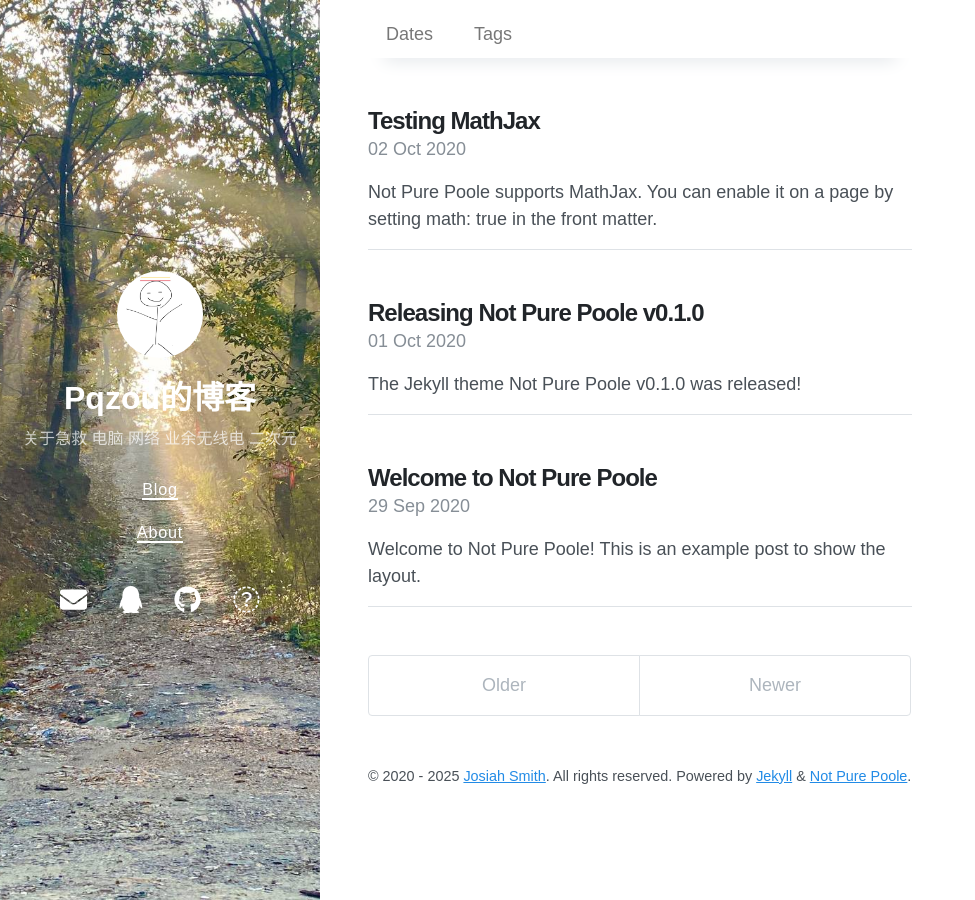
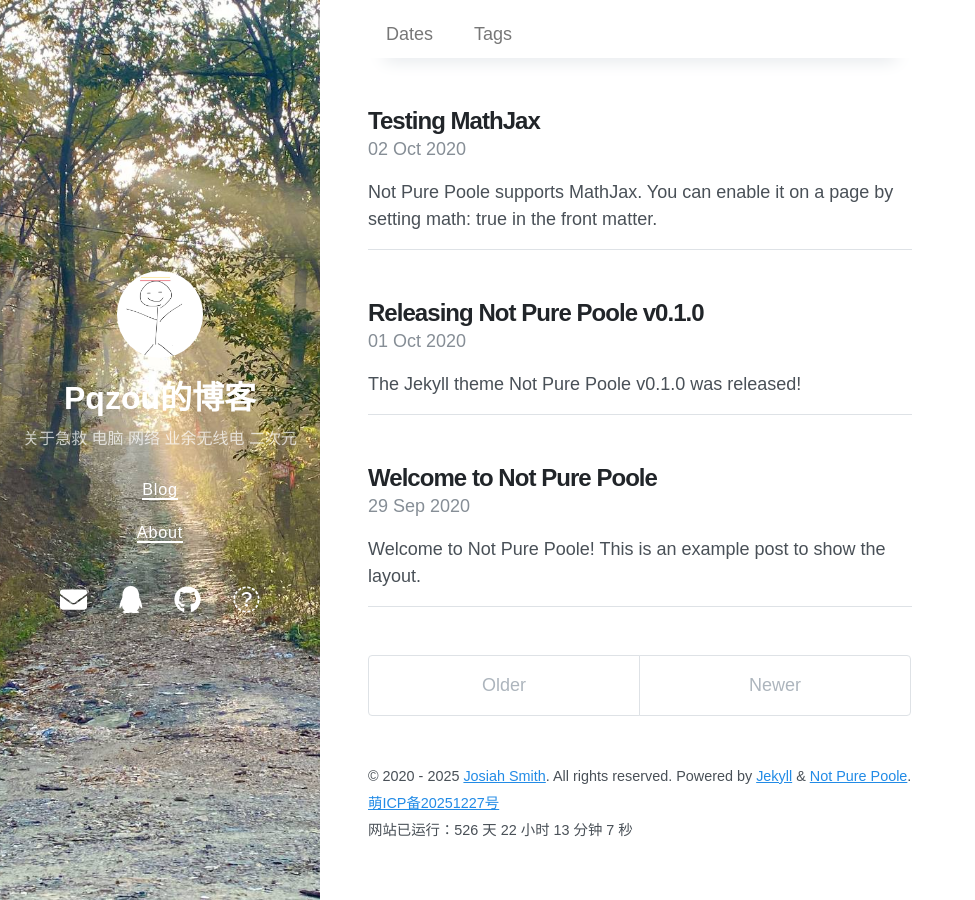
Before and after one commit to pqzou/pqzou.github.io, a Jekyll site: the page built from index.html, in a window 1280 px wide. Shown: the whole page, without its empty margins (0-975 px from the left). Built offline with Jekyll 4.4.1, drawn with Linux system fonts in a browser that asks for light colours; nearby versions of some CDN libraries; the list of posts is cut into pages by our own code; part of the change alters nothing that is shown.

Commit message:
Update content.html

```diff
--- a/_includes/content.html
+++ b/_includes/content.html
@@ -13,5 +13,27 @@
   <small>
     &copy; {{ year_string }} {% if site.author %}<a href="{{ site.author.url }}">{{ site.author.name }}</a>{% endif %}. All rights reserved.
     Powered by <a href="https://jekyllrb.com/">Jekyll</a> & <a href="https://github.com/vszhub/not-pure-poole">Not Pure Poole</a>.
+    <br>
+    <a href="https://icp.gov.moe/?keyword=20251227" target="_blank">萌ICP备20251227号</a>
+    <br>
+    <span id="current-time"></span> <!-- This is where the real-time time will appear -->
   </small>
 </footer>
+
+<script>
+  function updateTime() {
+    const startDate = new Date("2023-09-17T13:25:00"); // 网站开始运行时间
+    const currentDate = new Date();
+    const diff = currentDate - startDate;
+
+    const days = Math.floor(diff / (1000 * 60 * 60 * 24));
+    const hours = Math.floor((diff % (1000 * 60 * 60 * 24)) / (1000 * 60 * 60));
+    const minutes = Math.floor((diff % (1000 * 60 * 60)) / (1000 * 60));
+    const seconds = Math.floor((diff % (1000 * 60)) / 1000);
+
+    document.getElementById("current-time").innerHTML =
+      `网站已运行：${days} 天 ${hours} 小时 ${minutes} 分钟 ${seconds} 秒`;
+  }
+
+  setInterval(updateTime, 1000); // 每秒更新一次时间
+</script>
```
